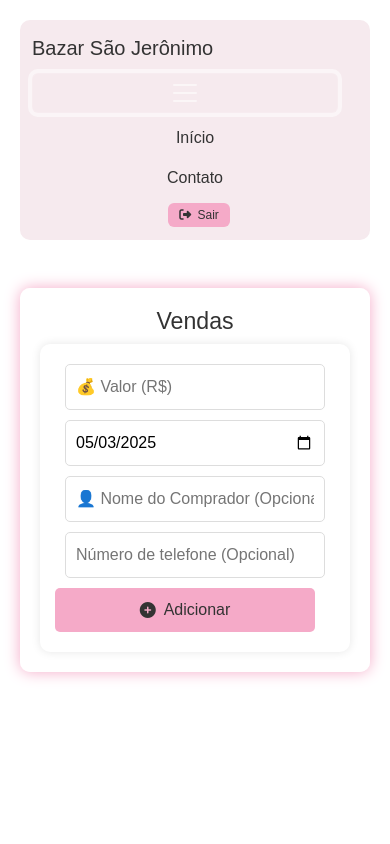
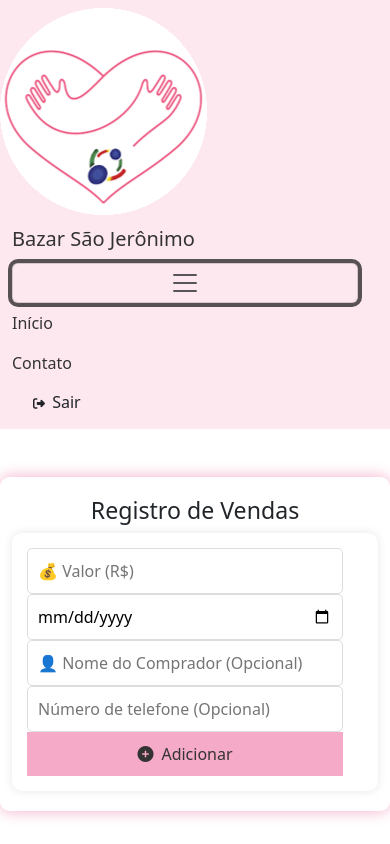
Before and after one commit to nicolasfernandes0/SistemaBazar, a website: page public/inicio.html in a window 390 px wide. Both pictures are taken after a click on the button "Toggle navigation". Drawn offline with nearby package versions, Linux system fonts and the light colour scheme.

Commit message:
updatearquivos

```diff
--- a/public/inicio.html
+++ b/public/inicio.html
@@ -4,118 +4,25 @@
     <meta charset="UTF-8">
     <meta name="viewport" content="width=device-width, initial-scale=1.0">
     <title>Bazar Beneficente</title>
+    <link rel="stylesheet" href="styles.css">
+    <link rel="stylesheet" href="style.css">
     <script src="https://kit.fontawesome.com/a076d05399.js" crossorigin="anonymous"></script>
     <link href="https://cdn.jsdelivr.net/npm/bootstrap@5.3.0/dist/css/bootstrap.min.css" rel="stylesheet">
     <script src="https://cdn.jsdelivr.net/npm/bootstrap@5.3.0/dist/js/bootstrap.bundle.min.js"></script>
-    <style>
-        body {
-            font-family: Arial, sans-serif;
-            background-color: white;
-            color: #333;
-            margin: 0;
-            padding: 20px;
-            text-align: center;
-        }
-        .container {
-            max-width: 600px;
-            margin: auto;
-            background: rgba(255, 255, 255, 0.7);
-            padding: 20px;
-            border-radius: 10px;
-            box-shadow: 0 0 15px #F5AAC8;
-        }
-        h2 {
-            background: rgba(255, 182, 193, 0.5);
-            padding: 10px;
-            border-radius: 10px;
-        }
-        .categories {
-            display: flex;
-            justify-content: center;
-            gap: 15px;
-            flex-wrap: wrap;
-            margin-bottom: 20px;
-        }
-        .category {
-            background: white;
-            padding: 15px;
-            border-radius: 10px;
-            box-shadow: 0 0 10px #F5005A;
-            text-align: center;
-            cursor: pointer;
-            width: 100px;
-        }
-        .category:hover {
-            background: #ffb6c1;
-            color: white;
-        }
-        .category i {
-            font-size: 30px;
-            color: #F5AAC8;
-        }
-        .category p {
-            margin: 5px 0 0;
-            font-weight: bold;
-        }
-        form {
-            background: white;
-            color: #333;
-            padding: 15px;
-            border-radius: 10px;
-            box-shadow: 0 0 10px rgba(0, 0, 0, 0.1);
-        }
-        select, input, button {
-            margin: 5px 0;
-            padding: 10px;
-            width: calc(100% - 20px);
-            border-radius: 5px;
-            border: 1px solid #ddd;
-        }
-        button {
-            background: #F5AAC8;
-            color: #333;
-            font-size: 16px;
-            border: none;
-            cursor: pointer;
-            display: flex;
-            align-items: center;
-            justify-content: center;
-            gap: 8px;
-        }
-        button:hover {
-            background: #F2C2CF;
-        }
-        /* Estilo específico para o botão de sair */
-        .btn-sair {
-        background: #F5AAC8;
-        color: #333;
-        padding: 5px 10px;  /* Reduzi o padding */
-        font-size: 12px;   /* Aumentei um pouco o tamanho da fonte para ficar legível */
-        margin-left: 10px;  /* Ajuste a margem conforme necessário */
-        height: auto;      /* Garante que a altura seja automática */
-        width: auto;       /* Garante que a largura seja automática */
-        line-height: 1;    /* Melhora o alinhamento vertical do texto/ícone */
-    }
+</head>
+<body><!-- Navbar -->
+    <nav class="navbar navbar-expand-lg" style="background-color: #fee8f0;"><!-- faz o menu se expandir em telas grandes e colapsar (virar ícone) em telas pequenas -->
+        <img src="/public/imagens/logo.png">
+        <div class="container-fluid"> <!--cobre toda largura da tela-->
+            <a class="navbar-brand" href="#" style="color: #333;">Bazar São Jerônimo</a><!--marca o título da navbar-->
+          <br><br>
+          <button class="navbar-toggler" type="button" data-bs-toggle="collapse" data-bs-target="#navbarNav"
+            aria-controls="navbarNav" aria-expanded="false" aria-label="Toggle navigation">
+            <span class="navbar-toggler-icon"></span><!--cria o botão de menu-->
+          </button>
 
-    .btn-sair:hover {
-        background: #F2C2CF;
-    }
-
-    .btn-sair i {
-        font-size: 12px;   /* Ajustei para combinar com o texto */
-        margin-right: 3px; /* Espaço entre ícone e texto */
-    }
-    </style>
-</head>
-<body>
-    <nav class="navbar navbar-expand-lg navbar-dark" style="background:#F6EAEE; border-radius: 10px;">
-        <div class="container-fluid">
-            <a class="navbar-brand" href="#" style="color: #333;">Bazar São Jerônimo</a>
-            <button class="navbar-toggler" type="button" data-bs-toggle="collapse" data-bs-target="#navbarNav" aria-controls="navbarNav" aria-expanded="false" aria-label="Toggle navigation">
-                <span class="navbar-toggler-icon"></span>
-            </button>
-            <div class="collapse navbar-collapse" id="navbarNav">
-                <ul class="navbar-nav me-auto">
+          <div class="collapse navbar-collapse" id="navbarNav"><!--indica que o botão será aberto/fechado na próxima div-->
+            <ul class="navbar-nav me-auto"><!--lista de navegação do css-->
               <li class="nav-item">
                 <a class="nav-link active" href="#" style="color: #333;">Início</a>
               </li>
@@ -123,18 +30,17 @@
                 <a class="nav-link" href="#" style="color: #333;">Contato</a>
               </li>
             </ul>
-                <!-- Botão de Sair Adicionado Aqui -->
-                <button class="btn btn-sair ms-2" onclick="sair()">
+            <button class="btn btn-sair ms-2" onclick="sair()"><!--deixa o botão "sair" para direita-->
               <i class="fas fa-sign-out-alt"></i> Sair
             </button>
           </div>
-        </div>
       </nav>
+    <!-- Configurações da caixa de venda -->
     <br>
     <br>
     <div class="container">
-        <h3>Vendas</h3>
-
+        <center><h3>Registro de Vendas</h3></center>
+        <script src="script.js"></script>
         <form id="itemForm">
             <input type="number" id="itemValor" placeholder="💰 Valor (R$)" required>
             <input type="date" id="itemData">
@@ -142,43 +48,6 @@
             <input type="text" id="itemTelefone" placeholder="Número de telefone (Opcional)">
             <button type="submit"><i class="fas fa-plus-circle"></i> Adicionar</button>
         </form>
-
-        <script>
-            // Configura data atual como padrão
-            const data = new Date();
-            const ano = data.getFullYear();
-            const mes = String(data.getMonth() + 1).padStart(2, '0');
-            const dia = String(data.getDate()).padStart(2, '0');
-            const dataFormatada = `${ano}-${mes}-${dia}`;
-            document.getElementById('itemData').value = dataFormatada;
-
-            // Função para sair do sistema redirecionando para index.html
-            function sair() {
-                if(confirm('Tem certeza que deseja sair do sistema?')) {
-                    // Redireciona para a página index.html
-                    window.location.href = 'index.html';
-                }
-            }
-
-            // Adiciona evento de submit ao formulário
-            document.getElementById('itemForm').addEventListener('submit', function(e) {
-                e.preventDefault();
-
-                // Captura os valores dos campos
-                const valor = document.getElementById('itemValor').value;
-                const data = document.getElementById('itemData').value;
-                const comprador = document.getElementById('itemComprador').value;
-
-                // Aqui você pode adicionar a lógica para salvar os dados
-                // Exemplo: console.log({valor, data, comprador});
-
-                // Limpa o formulário após o envio
-                this.reset();
-                document.getElementById('itemData').value = dataFormatada;
-
-                alert('Item adicionado com sucesso!');
-            });
-        </script>
     </div>
 </body>
 </html>
--- /dev/null
+++ b/public/script.js
@@ -0,0 +1,34 @@
+      // Configura data atual como padrão
+            const data = new Date();
+            const ano = data.getFullYear();
+            const mes = String(data.getMonth() + 1).padStart(2, '0');
+            const dia = String(data.getDate()).padStart(2, '0');
+            const dataFormatada = `${ano}-${mes}-${dia}`;
+            document.getElementById('itemData').value = dataFormatada;
+
+            // Função para sair do sistema redirecionando para index.html
+            function sair() {
+                if(confirm('Tem certeza que deseja sair do sistema?')) {
+                    // Redireciona para a página index.html
+                    window.location.href = 'index.html';
+                }
+            }
+
+            // Adiciona evento de submit ao formulário
+            document.getElementById('itemForm').addEventListener('submit', function(e) {
+                e.preventDefault();
+
+                // Captura os valores dos campos
+                const valor = document.getElementById('itemValor').value;
+                const data = document.getElementById('itemData').value;
+                const comprador = document.getElementById('itemComprador').value;
+
+                // Aqui você pode adicionar a lógica para salvar os dados
+                // Exemplo: console.log({valor, data, comprador});
+
+                // Limpa o formulário após o envio
+                this.reset();
+                document.getElementById('itemData').value = dataFormatada;
+
+                alert('Item adicionado com sucesso!');
+            });
--- /dev/null
+++ b/public/styles.css
@@ -0,0 +1,115 @@
+  body {
+        font-family: Arial, sans-serif;
+    }
+
+    .navbar {
+        background-color: #fee8f0;/*cor de fundo da navbar*/
+      }
+      .btn-sair {/*config do botão sair*/
+        background-color: #e91e63;
+        color: white;
+        border: none;
+      }
+      .btn-sair:hover {/*config para o botão mudar de cor quando clica*/
+        background-color: #c2185b;
+      }
+    .container {
+        max-width: 600px;
+        margin: auto;
+        background: rgba(255, 255, 255, 0.7);
+        padding: 20px;
+        border-radius: 10px;
+        box-shadow: 0 0 15px #F5AAC8;
+    }
+
+    h2 {
+        background: rgba(255, 182, 193, 0.5);
+        padding: 10px;
+        border-radius: 10px;
+    }
+
+    .categories {
+        display: flex;
+        justify-content: center;
+        gap: 15px;
+        flex-wrap: wrap;
+        margin-bottom: 20px;
+    }
+
+    .category {
+        background: white;
+        padding: 15px;
+        border-radius: 10px;
+        box-shadow: 0 0 10px #F5005A;
+        text-align: center;
+        cursor: pointer;
+        width: 100px;
+    }
+
+    .category:hover {/*usado para mudar de tom o botão assim que é clicado*/
+        background: #ffb6c1;
+        color: white;
+    }
+
+    .category i {
+        font-size: 30px;
+        color: #F5AAC8;
+    }
+
+    .category p {
+        margin: 5px 0 0;
+        font-weight: bold;
+    }
+
+    form {
+        background: white;
+        color: #333;
+        padding: 15px;
+        border-radius: 10px;
+        box-shadow: 0 0 10px rgba(0, 0, 0, 0.1);
+    }
+
+    select, input, button {
+        margin: 5px 0;
+        padding: 10px;
+        width: calc(100% - 20px);
+        border-radius: 5px;
+        border: 1px solid #ddd;
+    }
+
+    button {
+        background: #F5AAC8;
+        color: #333;
+        font-size: 16px;
+        border: none;
+        cursor: pointer;
+        display: flex;
+        align-items: center;
+        justify-content: center;
+        gap: 8px;
+    }
+
+    button:hover {
+        background: #F2C2CF;
+    }
+
+    /* Estilo específico para o botão de sair */
+    .btn-sair {
+        background: #F5AAC8;
+        color: #333;
+        padding: 5px 10px;  /* Reduzi o padding */
+        font-size: 12px;   /* Aumentei um pouco o tamanho da fonte para ficar legível */
+        margin-left: 10px;  /* Ajuste a margem conforme necessário */
+        height: auto;      /* Garante que a altura seja automática */
+        width: auto;       /* Garante que a largura seja automática */
+        line-height: 1;    /* Melhora o alinhamento vertical do texto/ícone */
+    }
+
+    .btn-sair:hover {
+        background: #F2C2CF;
+    }
+
+    .btn-sair i {
+        font-size: 12px;   /* Ajustei para combinar com o texto */
+        margin-right: 3px; /* Espaço entre ícone e texto */
+    }
```
Also changed, not shown: public/imagens/logo.png (added), public/index.html (line endings or trailing spaces). Lines whose indentation alone changed are shown as unchanged.
